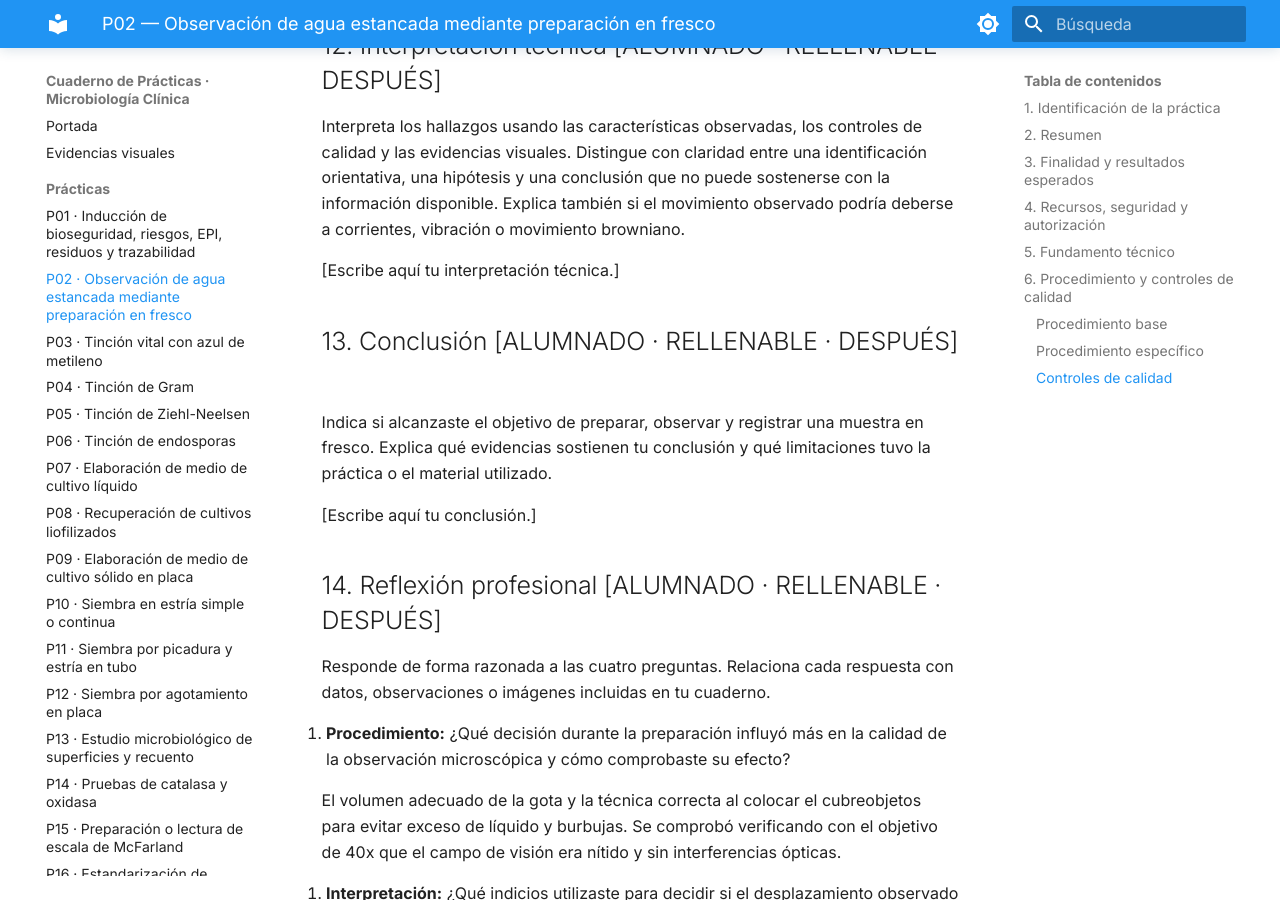
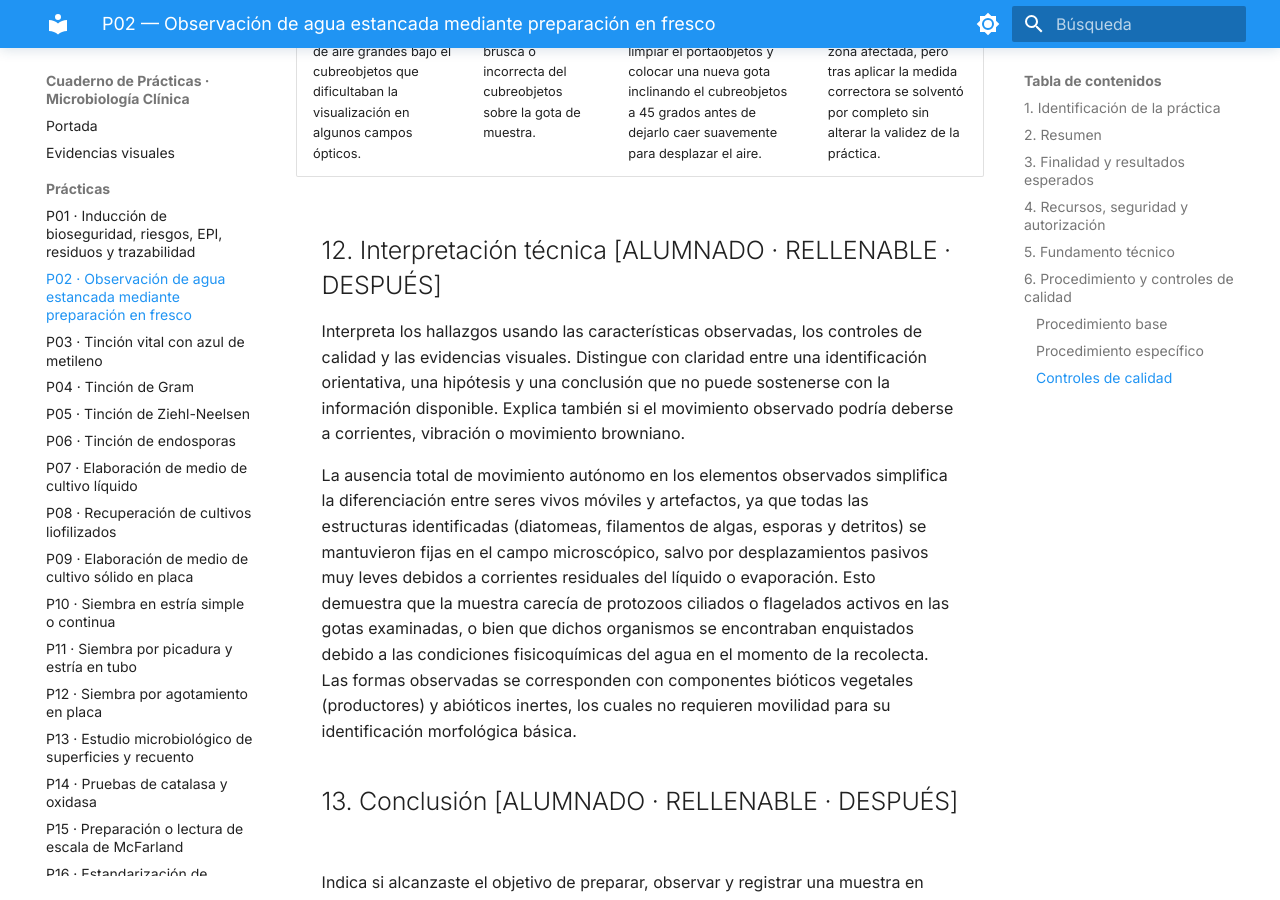
Before and after one commit to aseguror01-source/Cuaderno-Microbiolog-a--Ariadna-Seguro, an MkDocs documentation site: the page built from docs/practicas/P02_Observacion_en_fresco.md, in a window 1280 px wide and 900 px high, scrolled down 10386 px. Built offline with MkDocs 1.6.1 and Material for MkDocs 9.7.7, drawn with Linux system fonts in a browser that asks for light colours; some of the changed text lies outside the part shown.

Commit message:
Update P02_Observacion_en_fresco.md

```diff
--- a/docs/practicas/P02_Observacion_en_fresco.md
+++ b/docs/practicas/P02_Observacion_en_fresco.md
@@ -178,7 +178,7 @@ Al tratarse de una muestra de agua de pantano estancada, se espera encontrar una
 
 Resume los hallazgos más relevantes y especifica qué resultado procede de observación real, preparación segura, imagen docente o vídeo.
 
-[Escribe aquí el resultado principal.]
+A partir de la observación directa y de la muestra concentrada por centrifugación del agua del pantano San Roque (Guareña, Badajoz), no se evidenciaron microorganismos con movilidad propia activa en los campos analizados. Los hallazgos se limitaron a componentes del fitoplancton y elementos inertes, destacando la presencia de diatomeas con estriaciones silíceas, filamentos de algas verdes, esporas vegetales y abundantes detritos orgánicos en suspensión. Esto indica que la muestra analizada correspondía predominantemente a una fase con baja densidad de microfauna móvil o con predominio de productores primarios y materia particulada.
 
 ## 10. Evidencias visuales [ALUMNADO · RELLENABLE · DURANTE Y DESPUÉS]
 
@@ -228,7 +228,7 @@ Añade las imágenes propias después de realizar la práctica y en el orden cro
 
 Interpreta los hallazgos usando las características observadas, los controles de calidad y las evidencias visuales. Distingue con claridad entre una identificación orientativa, una hipótesis y una conclusión que no puede sostenerse con la información disponible. Explica también si el movimiento observado podría deberse a corrientes, vibración o movimiento browniano.
 
-[Escribe aquí tu interpretación técnica.]
+La ausencia total de movimiento autónomo en los elementos observados simplifica la diferenciación entre seres vivos móviles y artefactos, ya que todas las estructuras identificadas (diatomeas, filamentos de algas, esporas y detritos) se mantuvieron fijas en el campo microscópico, salvo por desplazamientos pasivos muy leves debidos a corrientes residuales del líquido o evaporación. Esto demuestra que la muestra carecía de protozoos ciliados o flagelados activos en las gotas examinadas, o bien que dichos organismos se encontraban enquistados debido a las condiciones fisicoquímicas del agua en el momento de la recolecta. Las formas observadas se corresponden con componentes bióticos vegetales (productores) y abióticos inertes, los cuales no requieren movilidad para su identificación morfológica básica.
 
 ## 13. Conclusión [ALUMNADO · RELLENABLE · DESPUÉS]
 
```
